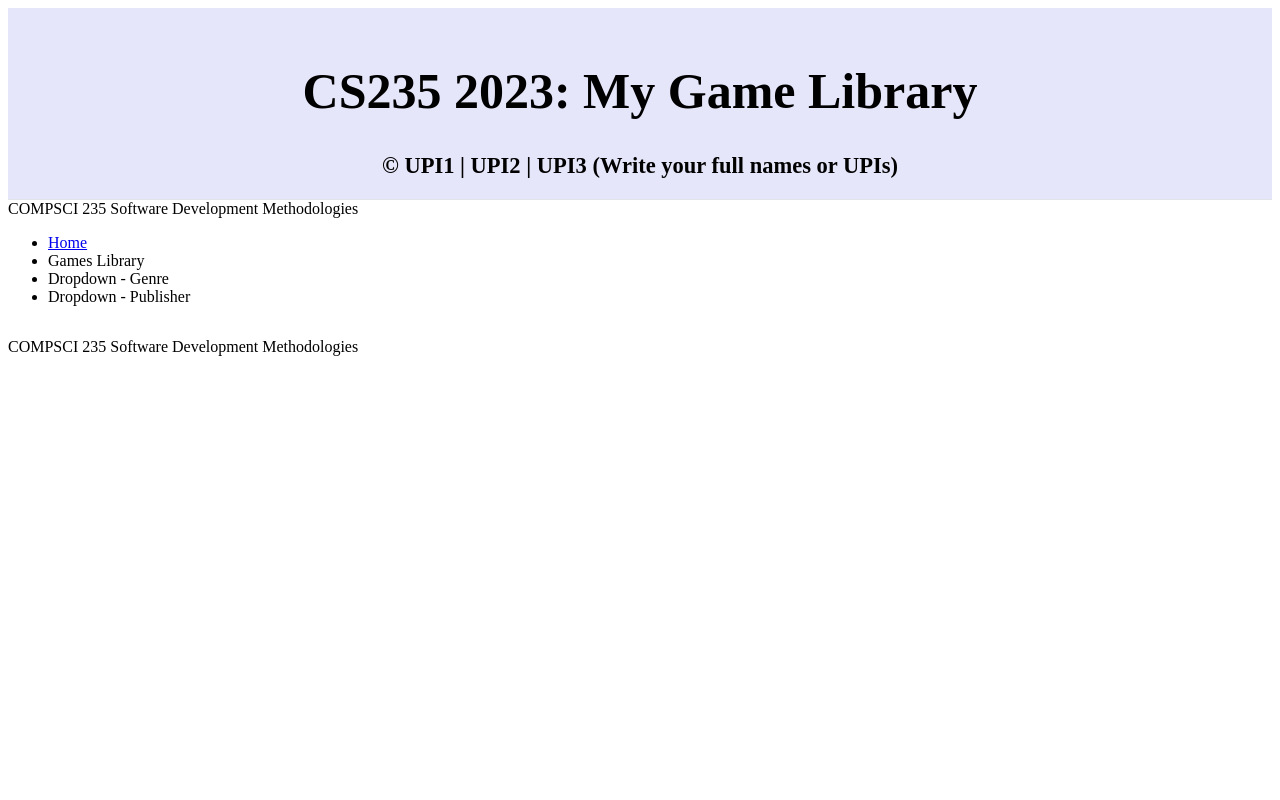
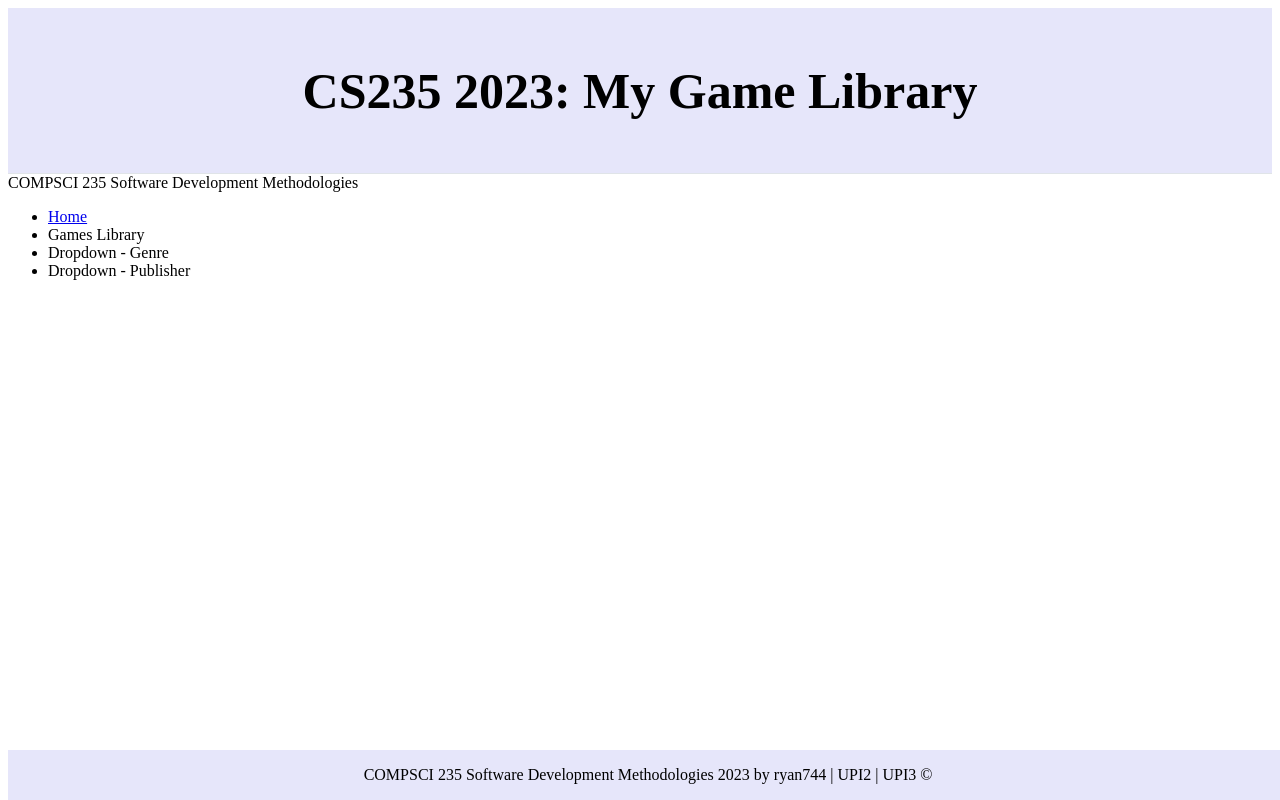
Before and after one commit to UoA-CS-Sindhwani-CS235-S2-2023/cs235-2023-gameswebapp-assignment-ryan744_jpen687, a Flask app: template games/templates/layout.html in a window 1280 px wide. Run offline with Flask 3, Linux system fonts and the light colour scheme; the template is opened without the code that fills it, so the values that code supplies are empty; some libraries are stand-ins or nearby versions.

Commit message:
Add footer to the bottom of the page

```diff
--- a/games/static/css/main.css
+++ b/games/static/css/main.css
@@ -38,3 +38,17 @@
     flex-direction: column;
     align-items: center;
 }
+
+footer {
+  position: absolute;
+  bottom: 0;
+  background-color: #E6E6FA;
+  width: 100%;
+  display: flex;
+  justify-content: center;
+  align-items: center;
+}
+
+footer > .copyright {
+  margin-left: 5px;
+}
--- a/games/templates/footer.html
+++ b/games/templates/footer.html
@@ -1,3 +1,3 @@
 <footer id="footer">
-  <p>COMPSCI 235 Software Development Methodologies</p>
+  <p>COMPSCI 235 Software Development Methodologies 2023 by ryan744 | UPI2 | UPI3 &copy;</p>
 </footer>
--- a/games/templates/layout.html
+++ b/games/templates/layout.html
@@ -30,7 +30,6 @@
     <div id="body">
         <header id="header">
             <h1>CS235 2023: My Game Library</h1>
-            <div class="copyright">&copy; UPI1 | UPI2 | UPI3 (Write your full names or UPIs)</div>
         </header>
         <div class="container">
             <div id="nav">
```
